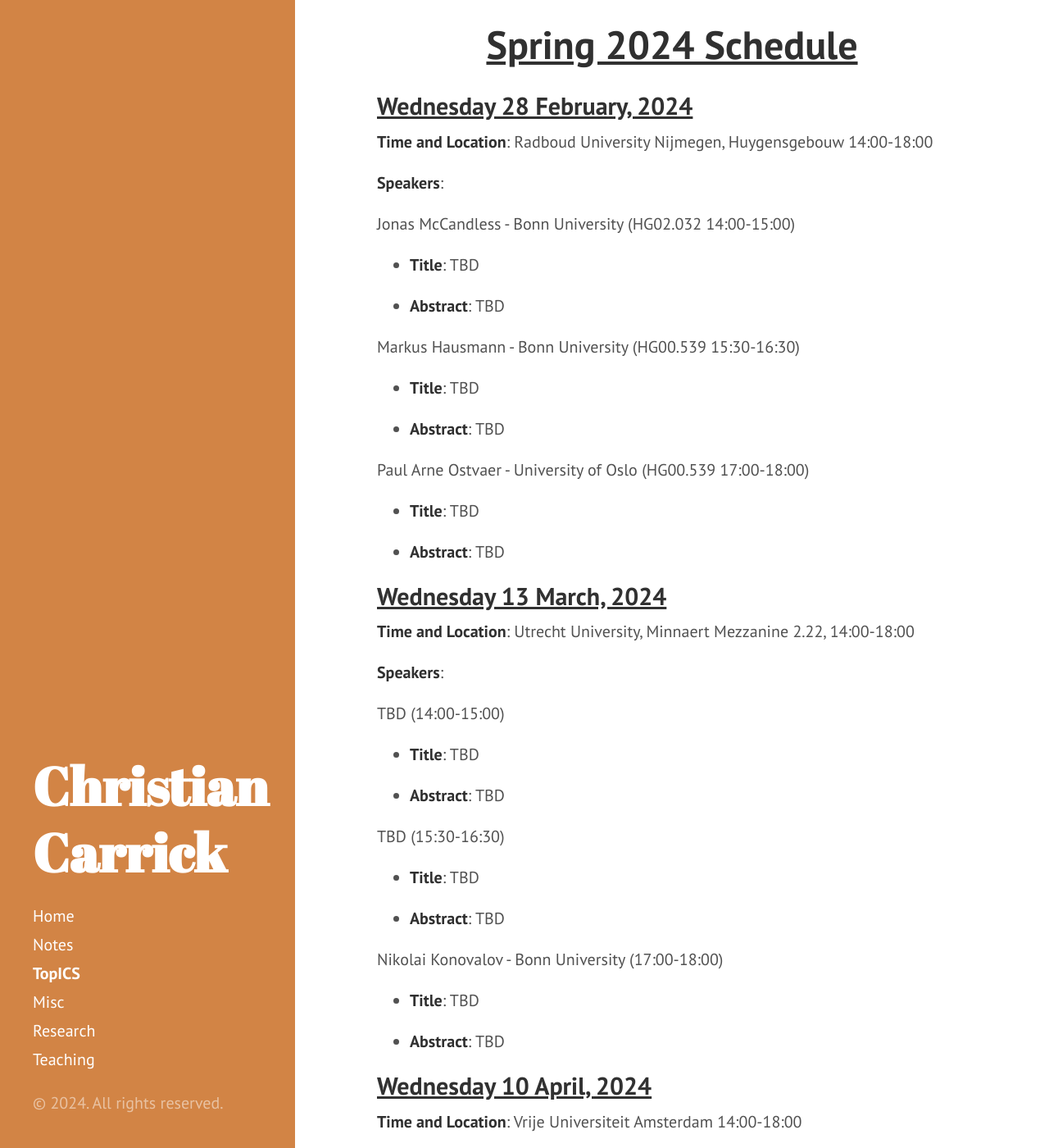
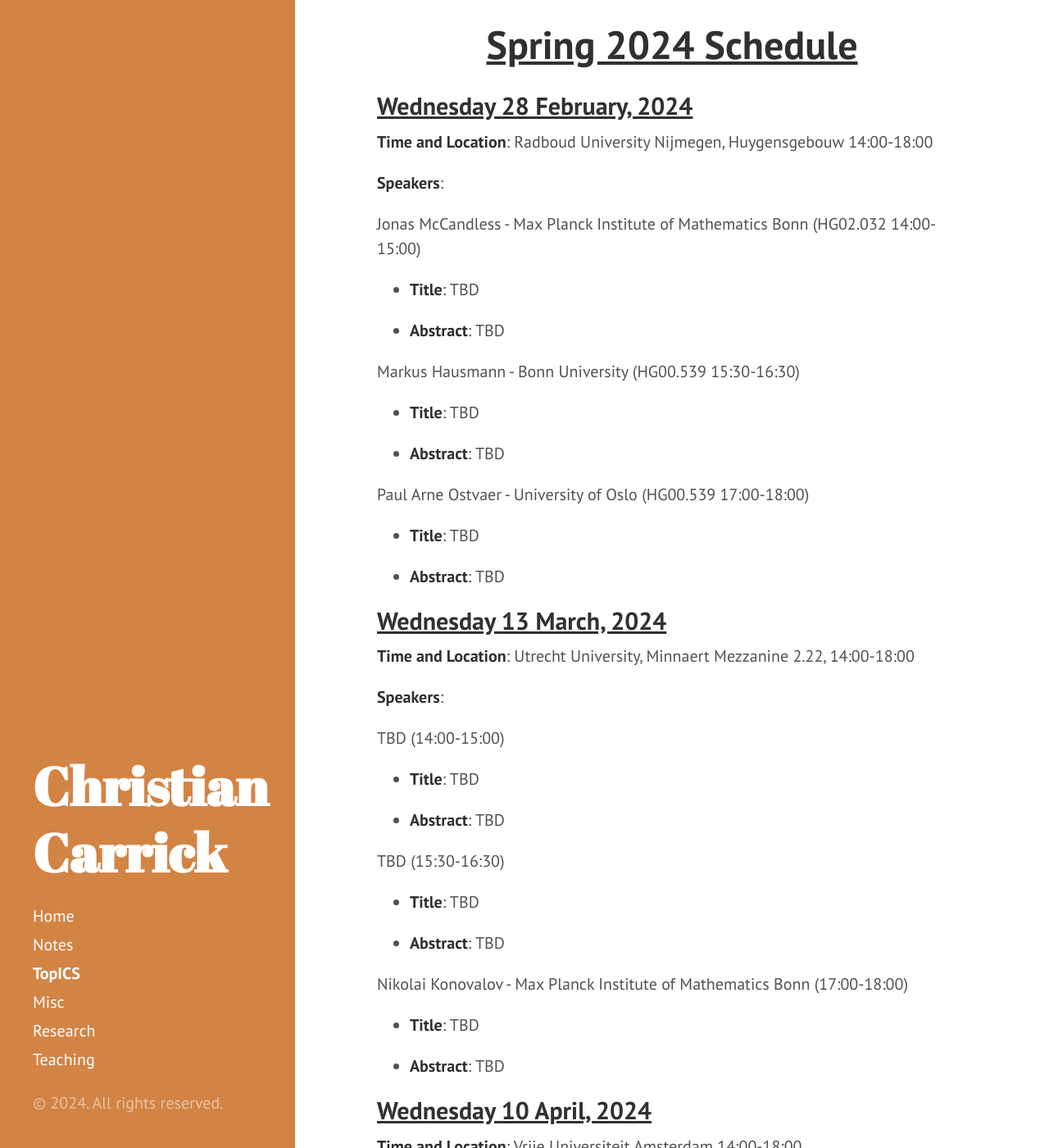
Before and after one commit to carrickchristian/carrickchristian.github.io, a Jekyll site: the page built from TopICS.md, in a window 1280 px wide and 1400 px high, scrolled down 362 px. Shown: the whole window at 82% size. Built offline with Jekyll 4.4.1, drawn with Linux system fonts in a browser that asks for light colours; formulas are drawn with MathJax 3.

Commit message:
spring fix

```diff
--- a/TopICS.md
+++ b/TopICS.md
@@ -17,7 +17,7 @@ The schedule for the earlier editions of the seminar can be found [here](https:/
 
 **Speakers**:
 
-Jonas McCandless - Bonn University (HG02.032 14:00-15:00)
+Jonas McCandless - Max Planck Institute of Mathematics Bonn (HG02.032 14:00-15:00)
 
 * **Title**: TBD
 
@@ -53,7 +53,7 @@ TBD (15:30-16:30)
 
 * **Abstract**: TBD
 
-Nikolai Konovalov - Bonn University (17:00-18:00)
+Nikolai Konovalov - Max Planck Institute of Mathematics Bonn (17:00-18:00)
 
 * **Title**: TBD
 
```
